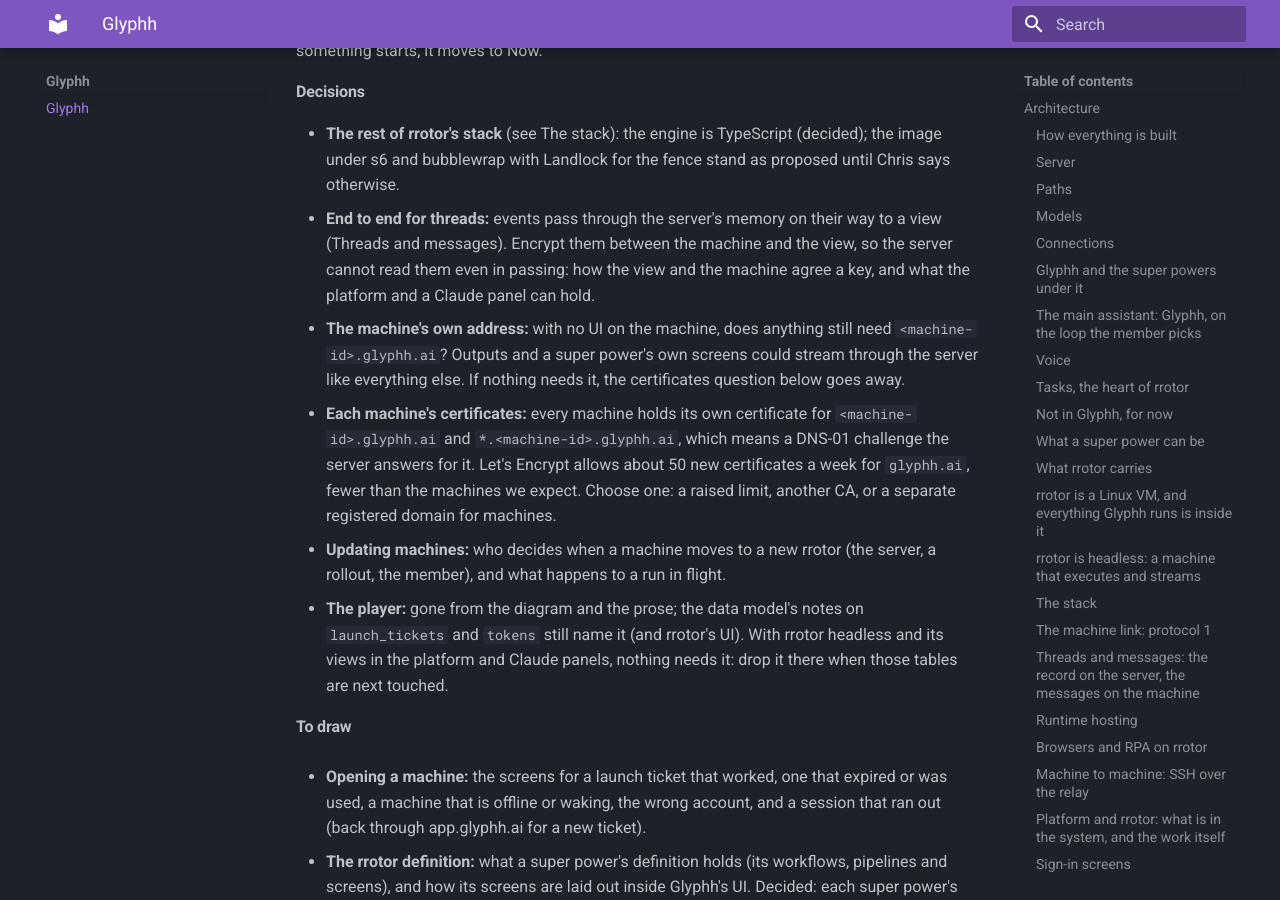
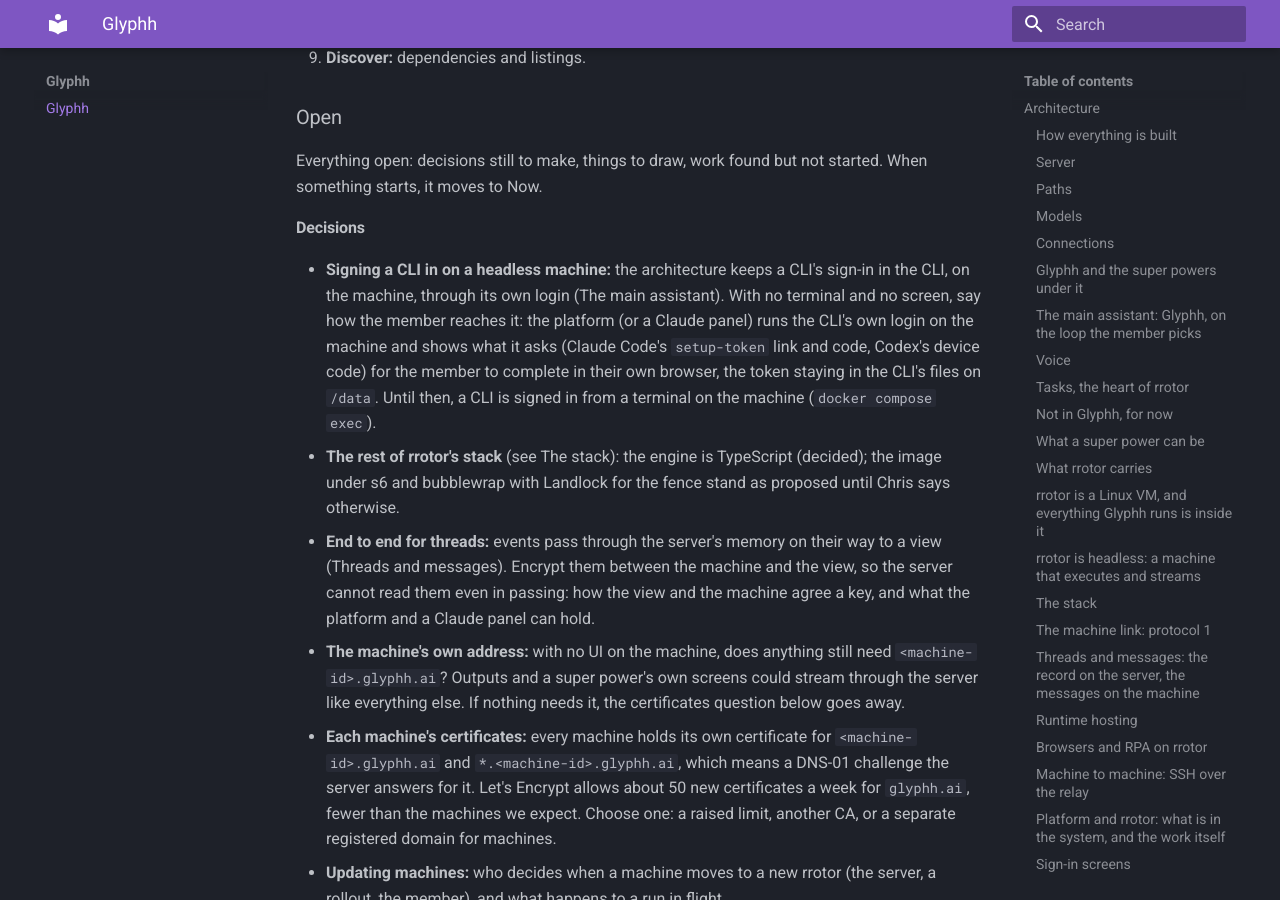
Before and after one commit to glyphh-ai/server, an MkDocs documentation site: the page built from docs/architecture.md, in a window 1280 px wide and 900 px high, scrolled down 42708 px. Built offline with MkDocs 1.6.1 and Material for MkDocs 9.7.7, drawn with Linux system fonts in a browser that asks for light colours; some of the changed text lies outside the part shown.

Commit message:
Architecture: end to end on a Mac (a thread through the API ran on the machine's Claude Code and its events came back live); signing a CLI in on a headless machine is open
Co-Authored-By: Claude Opus 5.5 <noreply@anthropic.com>

```diff
--- a/docs/architecture.md
+++ b/docs/architecture.md
@@ -1579,6 +1579,7 @@ The house order: the data model is drawn first, then built as database, API and
 - **Machines on the API** (2026-10-12): my machines as cards (connected first, each with its 8 most recently active super powers and its counts), every super power on one (search, status, pages, the count of each status), and opening one with a one-minute, one-time launch ticket; an offline machine says so.
 - **Threads on the API** (2026-10-12): `threads`, `thread_crew` and `needs_you` (their links to `runs` and `schedules` arrive with those tables); a machine's Recents (pinned first, then the newest; by goal, by a super power with how many threads each is in, archived or not, in pages), one thread with its machine and open questions, rename, pin, archive, delete an archived one for good; my open questions across my machines and answering one once. What the machine reports (a thread opened, its status, a question asked) arrives with the machine link.
 - **The machine link, the server's side** (2026-10-12): `/v1/machine/link` with machine tokens, hello and versions, events applied to threads (status, newest number, questions opened) and passed on to watchers, starting a thread on a machine, saying more, stopping, answers and deletes reaching the machine, and watching a thread live. One process until Redis.
+- **End to end on a Mac** (2026-10-12): a thread started through the API ran on the machine's Claude Code, headless, and its events came back through the server, numbered within the thread, to a live watcher; the record followed them. Claude Code's real output parsed as the engine expects (its start, its text, its turn's end). It answered "Not logged in": signing a CLI in on a headless machine is open (Decisions).
 
 - **rrotor, its first slice** (`glyphh-ai/rrotor`, 2026-10-12):
     - **The image:** headless, the engine under s6.
@@ -1622,6 +1623,7 @@ Everything open: decisions still to make, things to draw, work found but not sta
 
 #### Decisions
 
+- **Signing a CLI in on a headless machine:** the architecture keeps a CLI's sign-in in the CLI, on the machine, through its own login (The main assistant). With no terminal and no screen, say how the member reaches it: the platform (or a Claude panel) runs the CLI's own login on the machine and shows what it asks (Claude Code's `setup-token` link and code, Codex's device code) for the member to complete in their own browser, the token staying in the CLI's files on `/data`. Until then, a CLI is signed in from a terminal on the machine (`docker compose exec`).
 - **The rest of rrotor's stack** (see The stack): the engine is TypeScript (decided); the image under s6 and bubblewrap with Landlock for the fence stand as proposed until Chris says otherwise.
 - **End to end for threads:** events pass through the server's memory on their way to a view (Threads and messages). Encrypt them between the machine and the view, so the server cannot read them even in passing: how the view and the machine agree a key, and what the platform and a Claude panel can hold.
 - **The machine's own address:** with no UI on the machine, does anything still need `<machine-id>.glyphh.ai`? Outputs and a super power's own screens could stream through the server like everything else. If nothing needs it, the certificates question below goes away.
```
